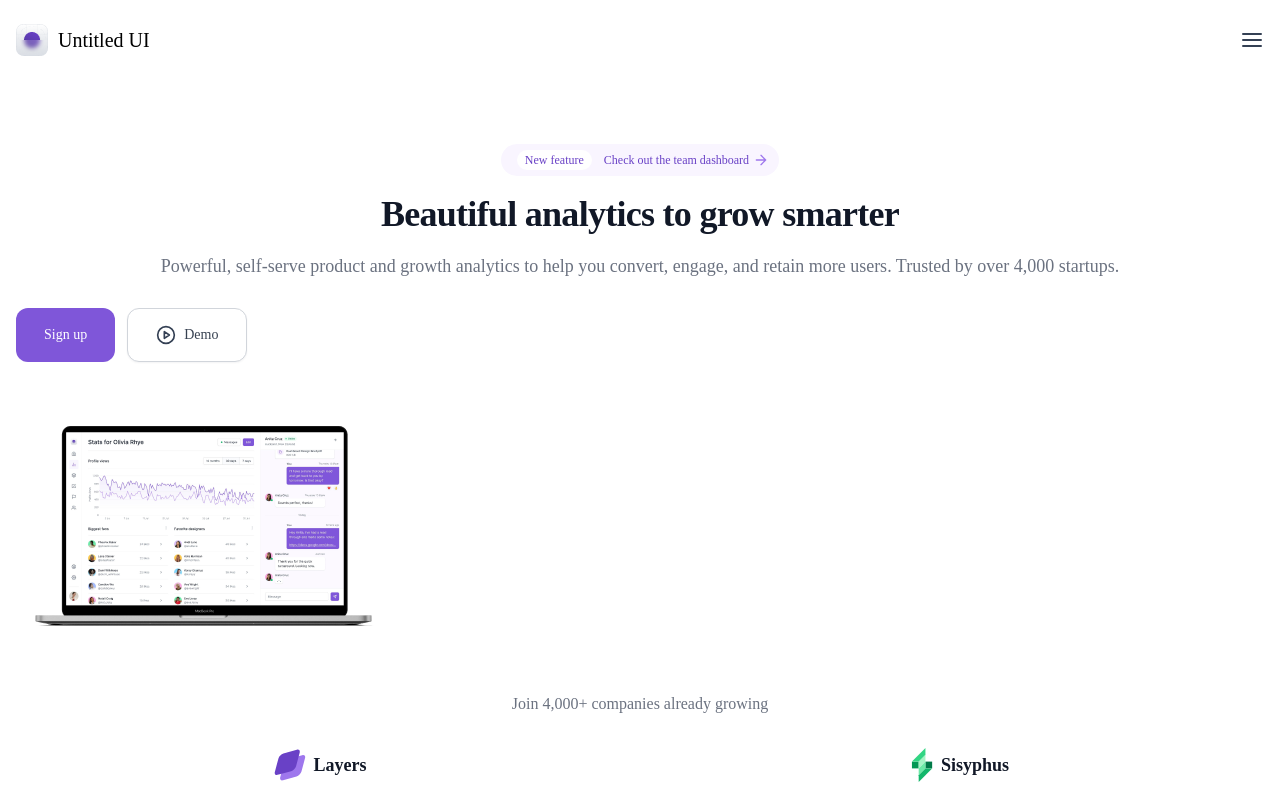
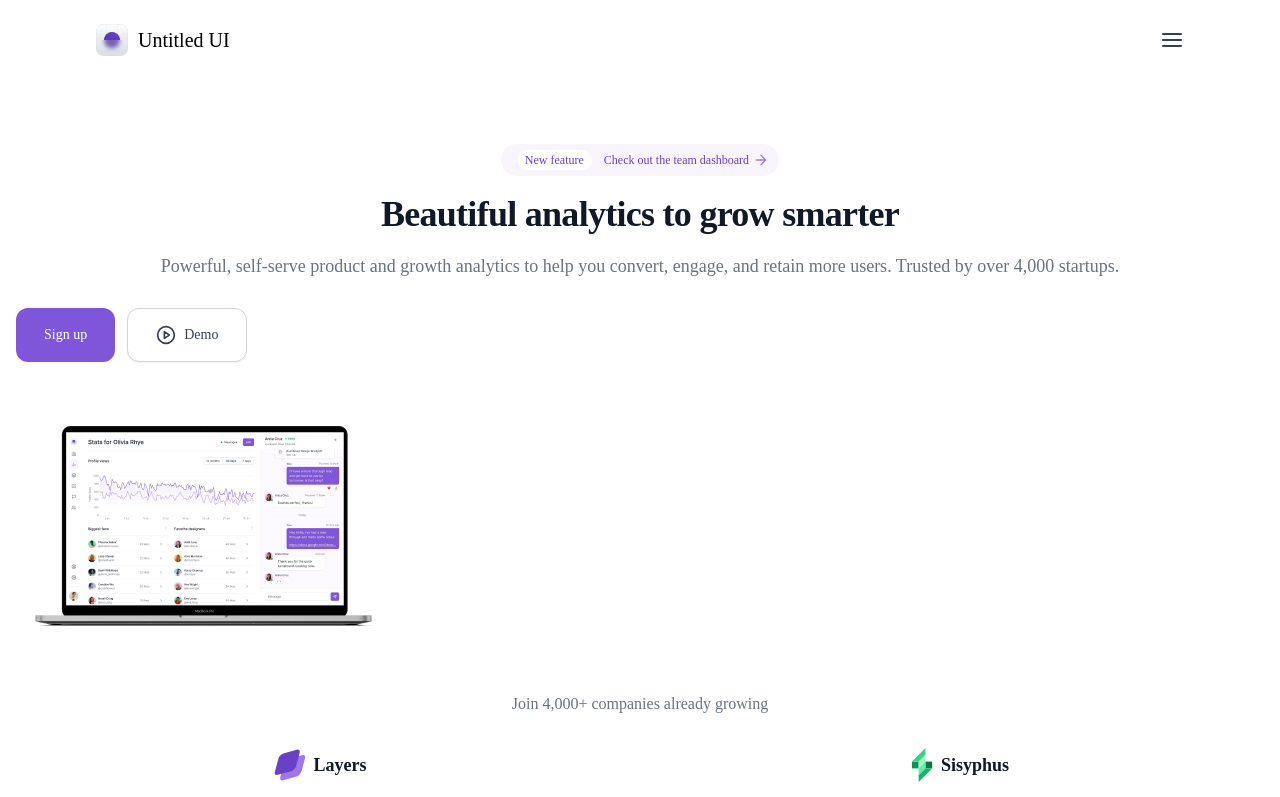
Before and after one commit to endan-917v/fe-training, a React (Vite) app: page / in a window 1280 px wide. Shown: the top 797 px of the page. Built offline with nearby package versions, Linux system fonts and the light colour scheme.

Commit message:
Adjust header padding and layout for responsive design

```diff
--- a/src/components/Layout/Header.tsx
+++ b/src/components/Layout/Header.tsx
@@ -1,6 +1,6 @@
 export default function Header() {
   return (
-    <header className="flex h-[72px] px-4 py-5 lg:h-20 justify-between items-center">
+    <header className="flex h-[72px] px-4 py-5 lg:h-20 justify-between items-center lg:px-24 lg:py-6">
       <div className="flex h-8 items-center justify-center gap-[10px]">
         <img src="/logo.png" alt="Purple lens with blurred half"></img>
         <span className="text-xl font-medium">Untitled UI</span>
```
